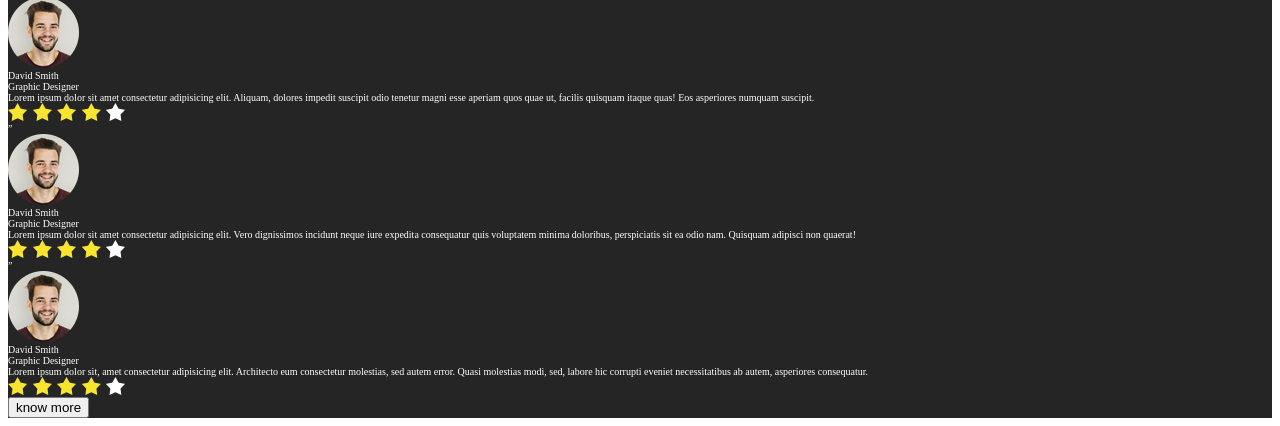
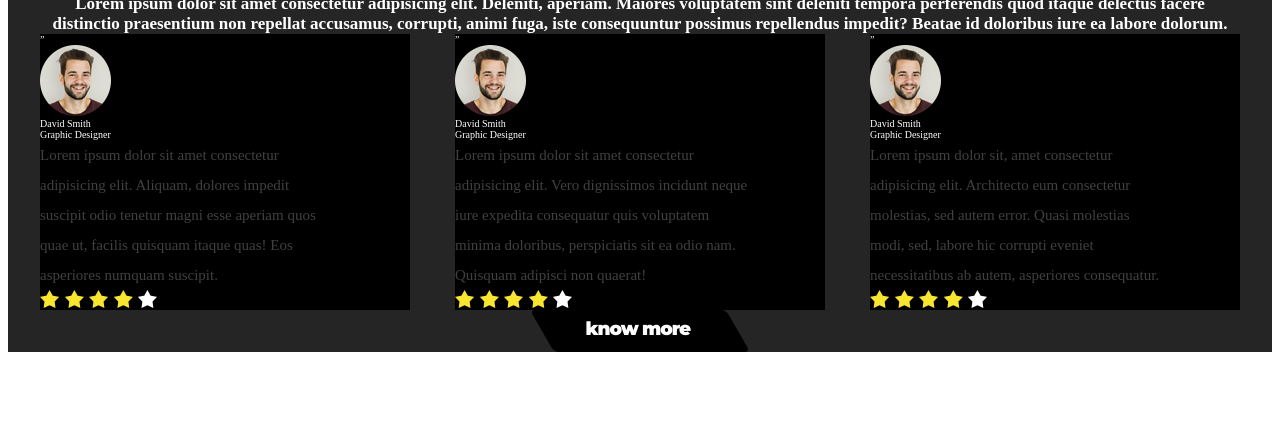
Before and after one commit to MaksNekrut/agency, a website: page index.html in a window 1280 px wide. Shown: the part 3576-4002 px from the top of the page. After the commit the page ends 3936 px from the top, so only its background shows below. Drawn offline with Linux system fonts and the light colour scheme.

Commit message:
section users

```diff
--- a/sass/sections/_users.scss
+++ b/sass/sections/_users.scss
@@ -1,4 +1,72 @@
 .users {
     background-color: #252525;
     color: $color-white;
+
+    &__inner {
+        width: 120rem;
+        margin: 0 auto;
+        display: flex;
+        flex-direction: column;
+
+        .title {
+            font-size: 5.5rem;
+            font-weight: bold;
+            line-height: 0.74;
+            letter-spacing: -3.3px;
+            text-align: center;
+            text-transform: uppercase;
+        }
+
+        .subtitle {
+            font-size: 1.7rem;
+            font-weight: bold;
+            text-align: center;
+        }
+
+        .info {
+            display: flex;
+
+            justify-content: space-between;
+
+            &__element {
+                width: 37rem;
+                background-color: $color-black;
+            }
+
+            &__text {
+                width: 294px;
+                opacity: 0.5;
+                font-size: 1.5rem;
+                line-height: 2;
+                text-align: left;
+                color: rgba(255, 255, 255, 0.5);
+            }
+        }
+
+
+    }
+
+    &__button {
+        width: 196px;
+        height: 42px;
+        border-radius: 5px;
+        background-color: #000000;
+        margin-right: 27rem;
+        transform: skewX(30deg);
+        margin: 0 auto;
+
+        .btn {
+            color: $color-white;
+            background-color: $color-black;
+            border: none;
+            margin: 0.7rem 4.5rem;
+            padding: 0;
+            font-family: Montserrat;
+            font-size: 18.5px;
+            font-weight: 900;
+            letter-spacing: -1.11px;
+            text-align: center;
+            transform: skewX(-30deg);
+        }
+    }
 }
```
Also changed, not shown: css/main.css, css/main.min.css, 1 other file.
